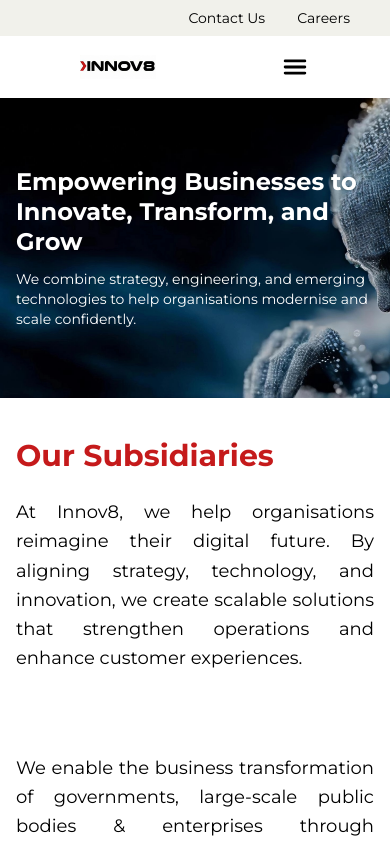
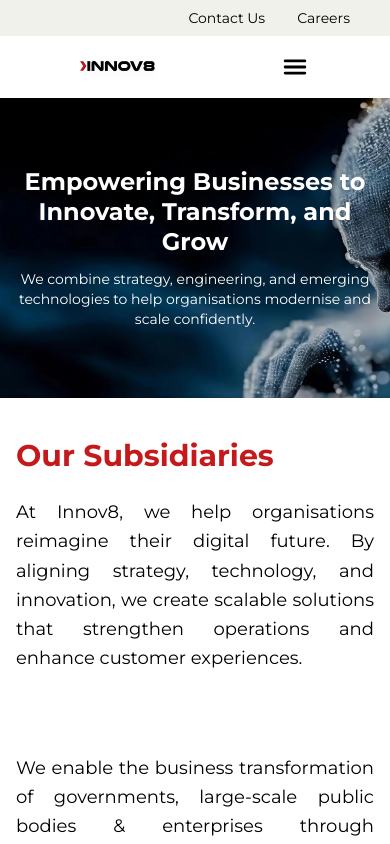
Before and after one commit to ChemyDigi/Innov8, a Next.js app in the folder innov8/: page /home in a window 390 px wide. Shown: the top 844 px of the page. Built offline with nearby package versions, Linux system fonts and the light colour scheme.

Commit message:
Fixed the mobile view

```diff
--- a/innov8/components/Home/HeroSection.tsx
+++ b/innov8/components/Home/HeroSection.tsx
@@ -4,27 +4,43 @@ export default function HeroSection() {
   return (
     <section className="relative w-full">
       <Image
-        src="/images/home/Hero.jpg" // your uploaded image path
+        src="/images/home/Hero.jpg"
         alt="Hero background"
         width={2000}
         height={1000}
         className="w-full h-[300px] sm:h-[400px] md:h-[500px] lg:h-[600px] object-cover"
       />
 
-      <div className="absolute inset-0 flex items-center px-4 sm:px-8 md:px-16 lg:px-24 xl:px-40">
-        <div className="w-full flex justify-start">
-          <div className="max-w-3xl text-white">
+      <div
+        className="
+          absolute inset-0 flex items-center
+          px-4 sm:px-8 md:px-16 lg:px-24 xl:px-40
+
+          justify-center
+          lg:justify-start
+          text-center
+          lg:text-left
+        "
+      >
+        <div
+          className="
+            w-full
+            max-w-3xl
+            text-white
+            mx-auto
+            lg:mx-0
+          "
+        >
           <h1 className="text-2xl sm:text-3xl md:text-4xl lg:text-5xl font-bold leading-tight">
             Empowering Businesses to
             <br />
             Innovate, Transform, and <br /> Grow
           </h1>
 
-            <p className="mt-3 sm:mt-4 text-sm sm:text-base md:text-lg max-w-xl">
-              We combine strategy, engineering, and emerging technologies to
-              help organisations modernise and scale confidently.
+          <p className="mt-3 sm:mt-4 text-sm sm:text-base md:text-lg max-w-xl mx-auto lg:mx-0">
+            We combine strategy, engineering, and emerging technologies to help
+            organisations modernise and scale confidently.
           </p>
-          </div>
         </div>
       </div>
     </section>
--- a/innov8/components/Home/SuccessSection.tsx
+++ b/innov8/components/Home/SuccessSection.tsx
@@ -5,7 +5,7 @@ export default function SuccessSection() {
       <div className="absolute inset-0 top-48 bg-[#F5F5F1] w-full"></div>
 
       <div className="relative max-w-7xl mx-auto px-4">
-        <h2 className="text-3xl font-bold text-brand mb-6 text-right">
+        <h2 className="text-3xl font-bold text-brand mb-6 text-left md:text-right">
           Our Success Story
         </h2>
 
```
Lines whose indentation alone changed are shown as unchanged.
